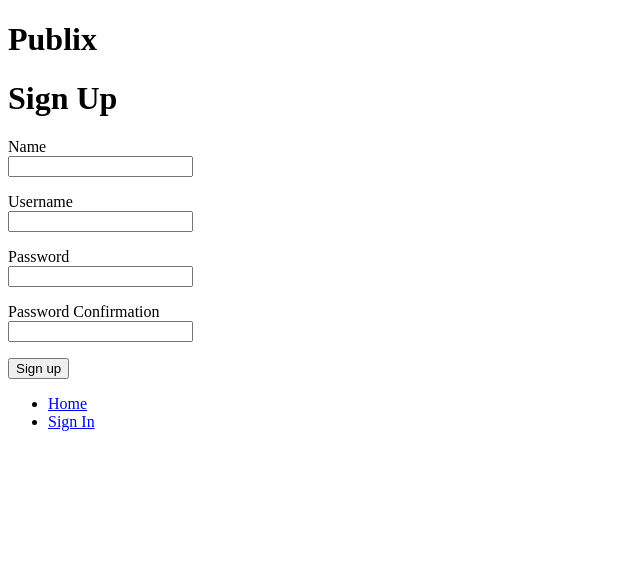
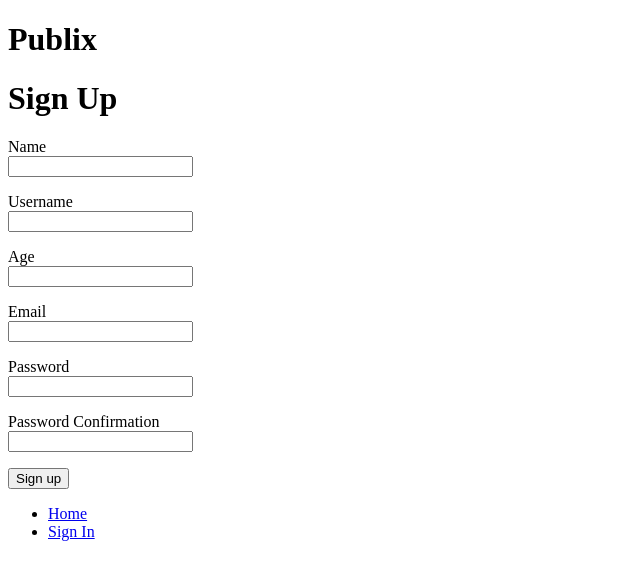
Before and after one commit to efrenospino/topicos-web-react, a React (Create React App) app: page /SignUp in a window 1280 px wide. Shown: the top 580 px of the page, without its empty margins (0-640 px from the left). Built offline with nearby package versions, Linux system fonts and the light colour scheme.

Commit message:
Register user

```diff
--- a/src/components/Public/SignUp/index.js
+++ b/src/components/Public/SignUp/index.js
@@ -1,13 +1,35 @@
 import React, {useState} from 'react';
-import { Link } from 'react-router-dom';
+import { Link, useHistory } from 'react-router-dom';
 
 const SignUp = () => {
+
+    const history = useHistory();
+
     const [name, setName] = useState('');
     const [username, setUsername] = useState('');
+    const [age, setAge] = useState('');
+    const [email, setEmail] = useState('');
     const [password, setPassword] = useState('');
-    const [passConfirmation, setPassConfirmation] = useState('');
-    const handleClick = () => {
+    const [passwordConfirmation, setPasswordConfirmation] = useState('');
 
+    const handleClick = (props) => {
+
+        if (password !== passwordConfirmation) {
+            alert('Password do not match confirmation');
+            return
+        }
+
+        const user = {name, username, age, email, password};
+        const host = process.env.REACT_APP_API_URL;
+        const url = `${host}/users`;
+
+        fetch(url, {
+            method: 'POST',
+            body: JSON.stringify(user),
+            headers: {'Content-Type': 'application/json'}
+        })
+        .then(_ => alert('User created succesfully.'))
+        .catch(_ => alert('Error trying to register.'));
     };
     return (
         <div>
@@ -25,6 +47,18 @@
                         name="username"
                         value={username}
                         onChange={(e) => {setUsername(e.target.value)}}/></p>
+                <p><label>Age</label><br/>
+                    <input
+                        type="number"
+                        name="age"
+                        value={age}
+                        onChange={(e) => {setAge(e.target.value)}}/></p>
+                <p><label>Email</label><br/>
+                    <input
+                        type="email"
+                        name="email"
+                        value={email}
+                        onChange={(e) => {setEmail(e.target.value)}}/></p>
                 <p><label>Password</label><br/>
                     <input
                         type="password"
@@ -35,8 +69,8 @@
                     <input
                         type="password"
                         name="passwordConfirmation"
-                        value={passConfirmation}
-                        onChange={(e) => {setPassConfirmation(e.target.value)}}/></p>
+                        value={passwordConfirmation}
+                        onChange={(e) => {setPasswordConfirmation(e.target.value)}}/></p>
                 <p>
                     <button
                         onClick={handleClick}
```
